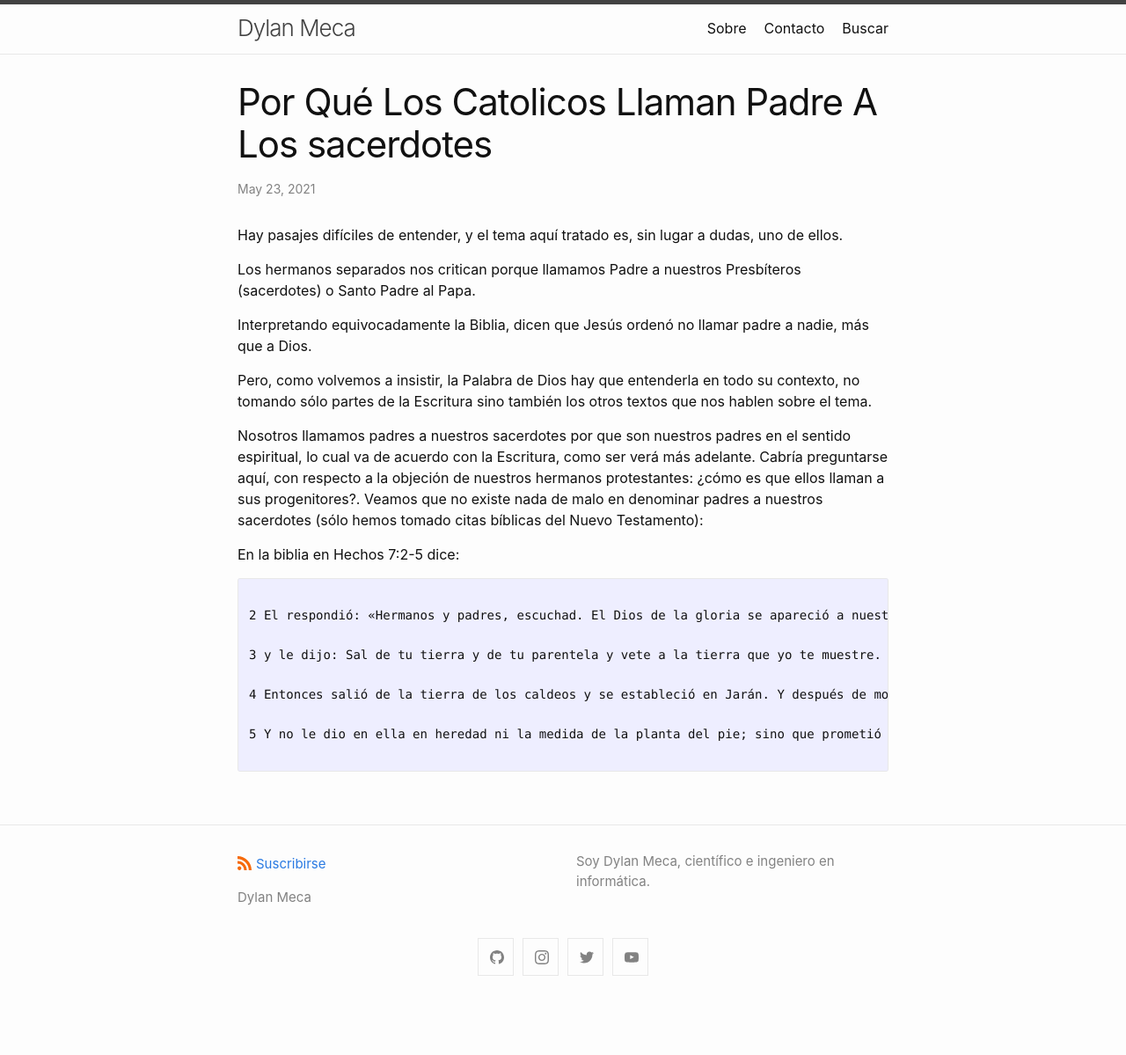
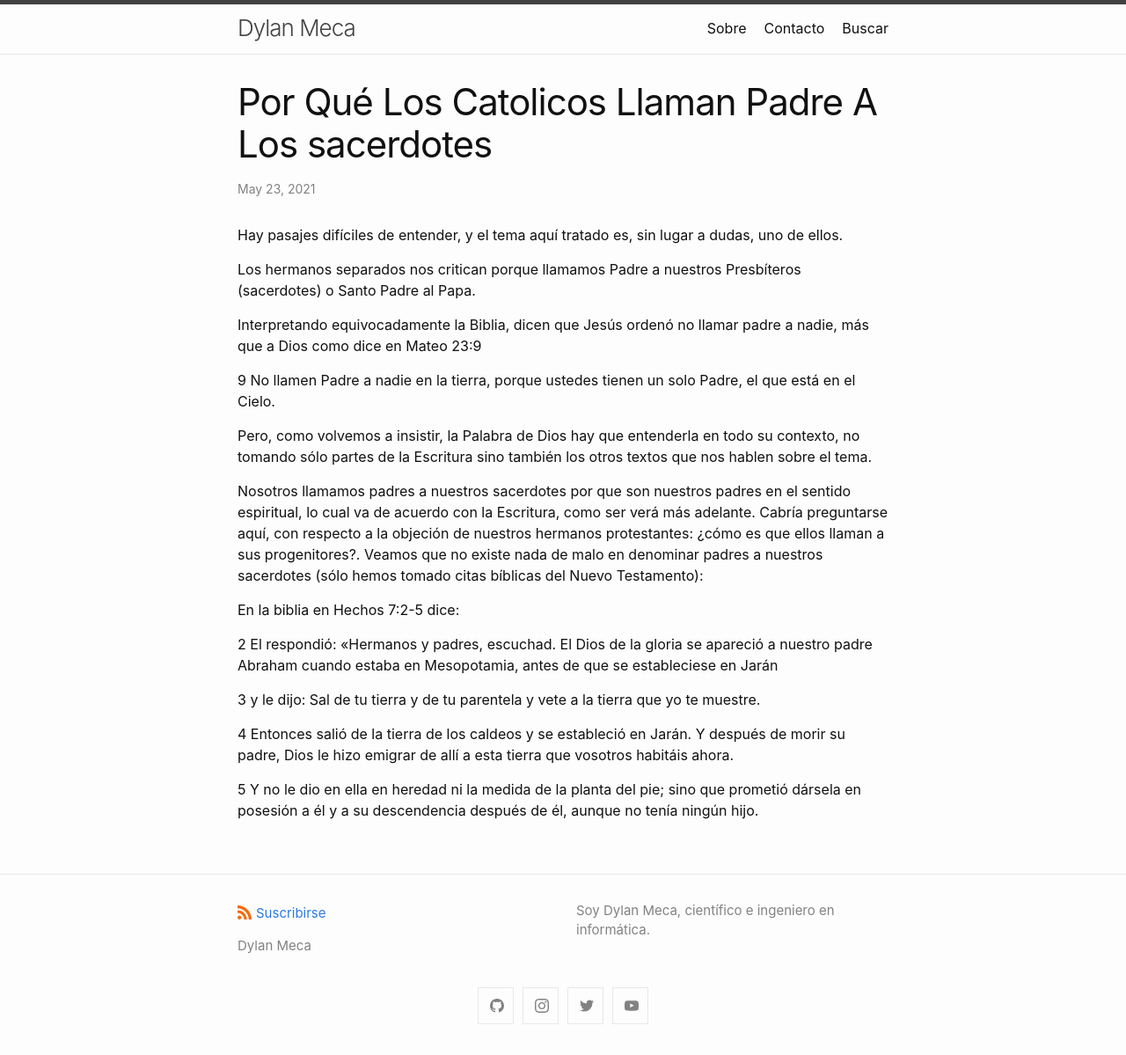
Before and after one commit to dylanmeca/dylanmeca.github.io, a Jekyll site: the page built from _posts/2021-05-23-Por-qué-los-catolicos-llaman-padre-a-los sacerdotes.md, in a window 1280 px wide. Shown: the whole page at 88% size. Built offline with Jekyll 4.4.1, drawn with Linux system fonts in a browser that asks for light colours; a script that is not in the unit is left out; comment, search, counter and statistics services are not loaded; before the commit the page ends 1144 px from its top, so only the background shows below that.

Commit message:
Update 2021-05-23-Por-qué-los-catolicos-llaman-padre-a-los sacerdotes.md

````diff
--- a/_posts/2021-05-23-Por-qué-los-catolicos-llaman-padre-a-los sacerdotes.md
+++ b/_posts/2021-05-23-Por-qué-los-catolicos-llaman-padre-a-los sacerdotes.md
@@ -14,15 +14,15 @@ Hay pasajes difíciles de entender, y el tema aquí tratado es, sin lugar a duda
 
 Los hermanos separados nos critican porque llamamos Padre a nuestros Presbíteros (sacerdotes) o Santo Padre al Papa.
 
-Interpretando equivocadamente la Biblia, dicen que Jesús ordenó no llamar padre a nadie, más que a Dios.
+Interpretando equivocadamente la Biblia, dicen que Jesús ordenó no llamar padre a nadie, más que a Dios como dice en Mateo 23:9
+
+9 No llamen Padre a nadie en la tierra, porque ustedes tienen un solo Padre, el que está en el Cielo.
 
 Pero, como volvemos a insistir, la Palabra de Dios hay que entenderla en todo su contexto, no tomando sólo partes de la Escritura sino también los otros textos que nos hablen sobre el tema.
 
 Nosotros llamamos padres a nuestros sacerdotes por que son nuestros padres en el sentido espiritual, lo cual va de acuerdo con la Escritura, como ser verá más adelante. Cabría preguntarse aquí, con respecto a la objeción de nuestros hermanos protestantes: ¿cómo es que ellos llaman a sus progenitores?. Veamos que no existe nada de malo en denominar padres a nuestros sacerdotes (sólo hemos tomado citas bíblicas del Nuevo Testamento):
 
 En la biblia en Hechos 7:2-5 dice:
-
-```
 
 2 El respondió: «Hermanos y padres, escuchad. El Dios de la gloria se apareció a nuestro padre Abraham cuando estaba en Mesopotamia, antes de que se estableciese en Jarán
 
@@ -31,5 +31,3 @@ En la biblia en Hechos 7:2-5 dice:
 4 Entonces salió de la tierra de los caldeos y se estableció en Jarán. Y después de morir su padre, Dios le hizo emigrar de allí a esta tierra que vosotros habitáis ahora.
 
 5 Y no le dio en ella en heredad ni la medida de la planta del pie; sino que prometió dársela en posesión a él y a su descendencia después de él, aunque no tenía ningún hijo.
-
-```
````
